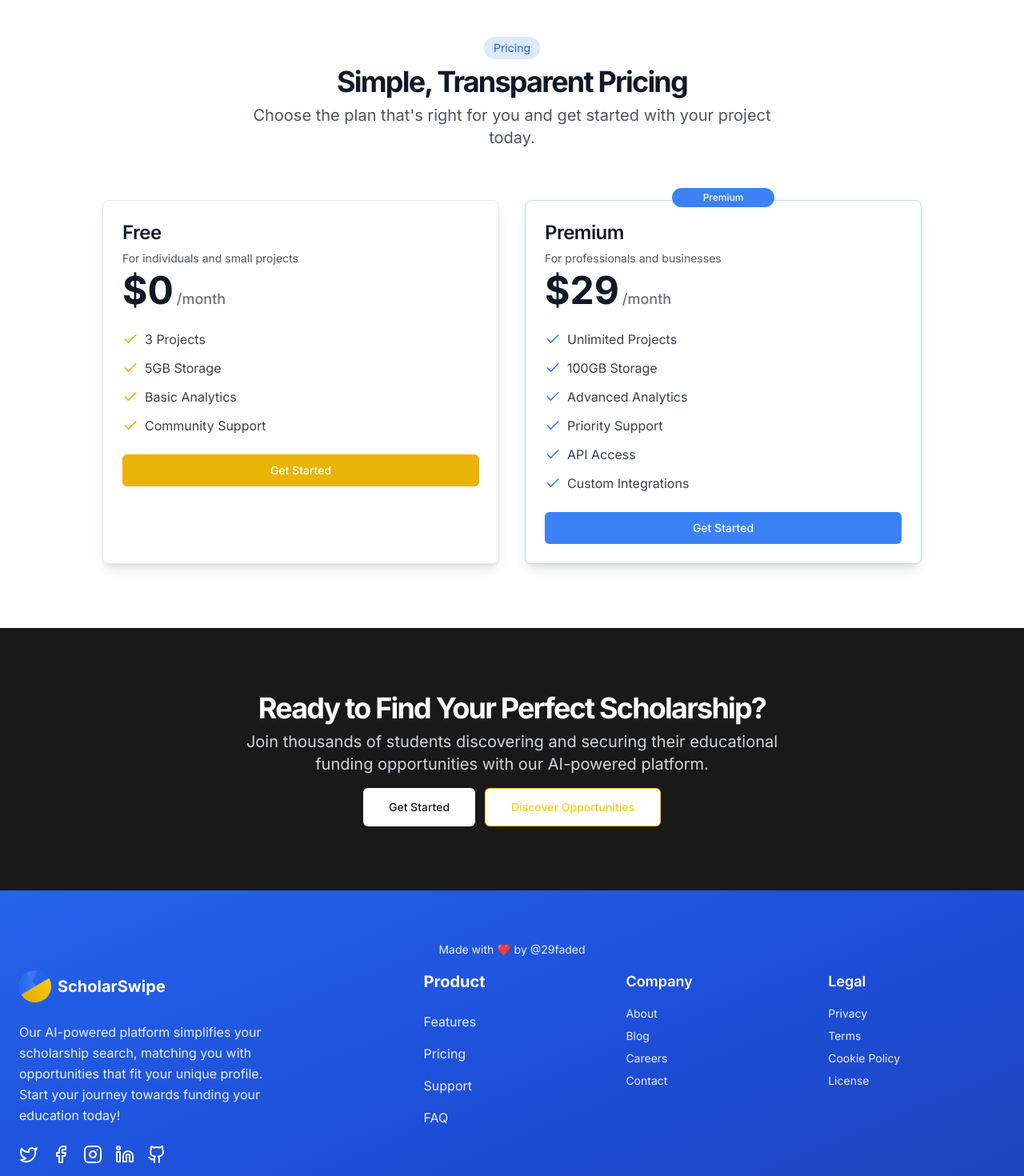
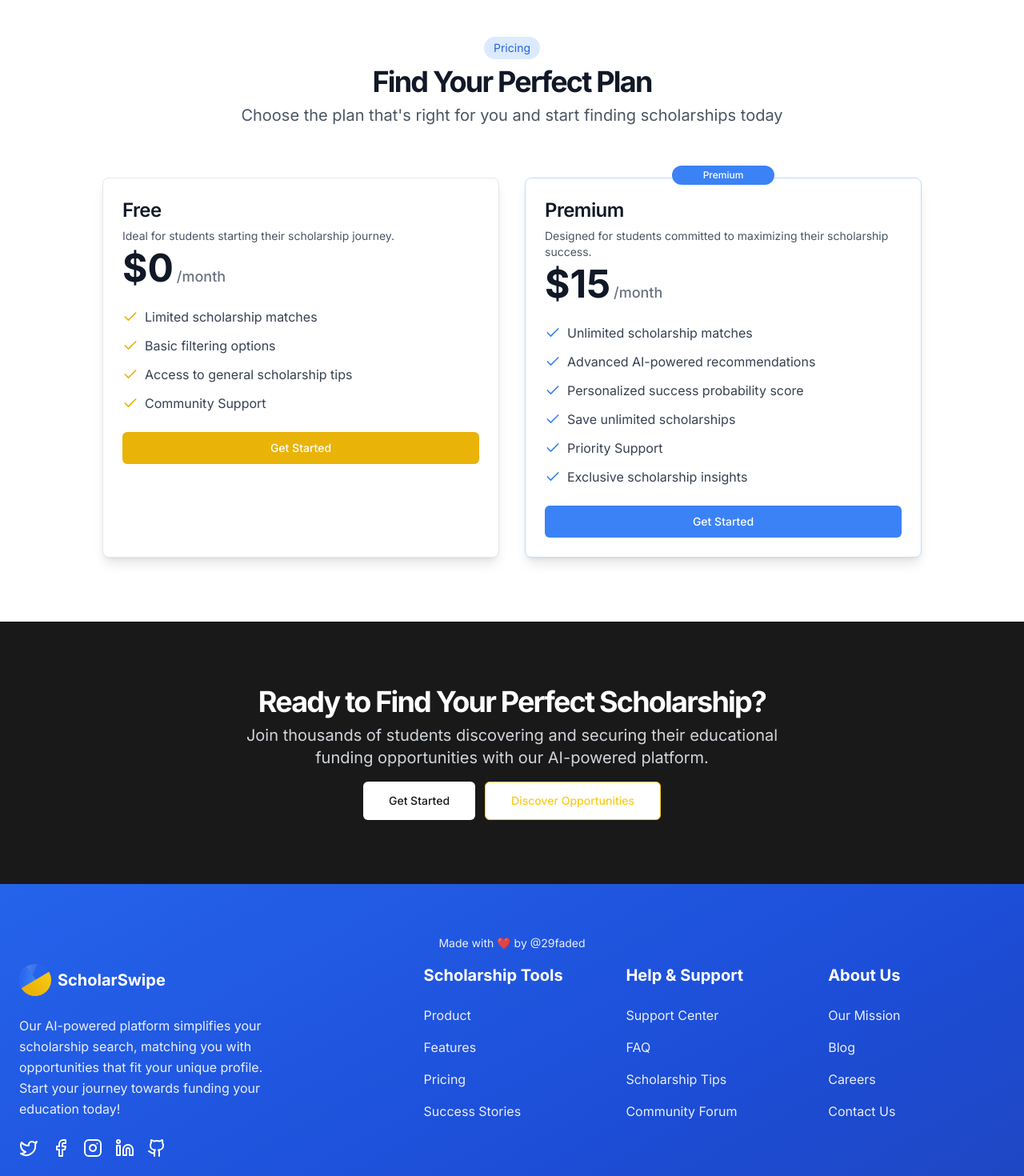
Before and after one commit to edieyelovesye/scholarswipe, a Next.js app: page / in a window 1280 px wide. Shown: the part 1180-2650 px from the top of the page at 80% size. Built offline with nearby package versions, Linux system fonts and the light colour scheme.

Commit message:
NEW COMPONENT

```diff
--- a/components/footer.tsx
+++ b/components/footer.tsx
@@ -69,8 +69,13 @@ export function Footer() {
             </div>
           </div>
           <div>
-            <h3 className="text-xl font-bold text-white mb-6">Product</h3>
+            <h3 className="text-xl font-bold text-white mb-6">Scholarship Tools</h3>
             <ul className="space-y-4 text-base">
+              <li>
+                <Link href="/coming-soon" className="text-white/90 hover:text-yellow-400 transition-colors duration-200 inline-block transform hover:translate-x-1">
+                  Product
+                </Link>
+              </li>
               <li>
                 <Link href="/coming-soon" className="text-white/90 hover:text-yellow-400 transition-colors duration-200 inline-block transform hover:translate-x-1">
                   Features
@@ -83,7 +88,17 @@ export function Footer() {
               </li>
               <li>
                 <Link href="/coming-soon" className="text-white/90 hover:text-yellow-400 transition-colors duration-200 inline-block transform hover:translate-x-1">
-                  Support
+                  Success Stories
+                </Link>
+              </li>
+            </ul>
+          </div>
+          <div>
+            <h3 className="text-xl font-bold text-white mb-6">Help & Support</h3>
+            <ul className="space-y-4 text-base">
+              <li>
+                <Link href="/coming-soon" className="text-white/90 hover:text-yellow-400 transition-colors duration-200 inline-block transform hover:translate-x-1">
+                  Support Center
                 </Link>
               </li>
               <li>
@@ -91,14 +106,24 @@ export function Footer() {
                   FAQ
                 </Link>
               </li>
+              <li>
+                <Link href="/coming-soon" className="text-white/90 hover:text-yellow-400 transition-colors duration-200 inline-block transform hover:translate-x-1">
+                  Scholarship Tips
+                </Link>
+              </li>
+              <li>
+                <Link href="/coming-soon" className="text-white/90 hover:text-yellow-400 transition-colors duration-200 inline-block transform hover:translate-x-1">
+                  Community Forum
+                </Link>
+              </li>
             </ul>
           </div>
           <div>
-            <h3 className="text-lg font-semibold text-white">Company</h3>
-            <ul className="mt-4 space-y-2 text-sm">
+            <h3 className="text-xl font-bold text-white mb-6">About Us</h3>
+            <ul className="space-y-4 text-base">
               <li>
                 <Link href="/coming-soon" className="text-white/90 hover:text-yellow-400 transition-colors duration-200 inline-block transform hover:translate-x-1">
-                  About
+                  Our Mission
                 </Link>
               </li>
               <li>
@@ -113,7 +138,7 @@ export function Footer() {
               </li>
               <li>
                 <Link href="/coming-soon" className="text-white/90 hover:text-yellow-400 transition-colors duration-200 inline-block transform hover:translate-x-1">
-                  Contact
+                  Contact Us
                 </Link>
               </li>
             </ul>
--- a/components/pricing-section.tsx
+++ b/components/pricing-section.tsx
@@ -10,10 +10,10 @@ export function PricingSection() {
           <div className="space-y-2 max-w-3xl">
             <div className="inline-block rounded-full bg-blue-100 px-3 py-1 text-sm text-blue-600">Pricing</div>
             <h2 className="text-3xl font-bold tracking-tighter text-gray-900 md:text-4xl">
-              Simple, Transparent Pricing
+              Find Your Perfect Plan
             </h2>
             <p className="mx-auto max-w-[700px] text-xl text-gray-600">
-              Choose the plan that's right for you and get started with your project today.
+              Choose the plan that's right for you and start finding scholarships today
             </p>
           </div>
         </div>
@@ -21,7 +21,7 @@ export function PricingSection() {
           <Card className="bg-white border-gray-200 text-gray-900 shadow-lg">
             <CardHeader>
               <CardTitle className="text-2xl">Free</CardTitle>
-              <CardDescription className="text-gray-600">For individuals and small projects</CardDescription>
+              <CardDescription className="text-gray-600">Ideal for students starting their scholarship journey.</CardDescription>
               <div className="mt-4 flex items-baseline text-5xl font-bold">
                 $0<span className="ml-1 text-lg font-medium text-gray-500">/month</span>
               </div>
@@ -30,15 +30,15 @@ export function PricingSection() {
               <ul className="space-y-3">
                 <li className="flex items-center">
                   <Check className="mr-2 h-5 w-5 text-yellow-500" />
-                  <span className="text-gray-700">3 Projects</span>
+                  <span className="text-gray-700">Limited scholarship matches</span>
                 </li>
                 <li className="flex items-center">
                   <Check className="mr-2 h-5 w-5 text-yellow-500" />
-                  <span className="text-gray-700">5GB Storage</span>
+                  <span className="text-gray-700">Basic filtering options</span>
                 </li>
                 <li className="flex items-center">
                   <Check className="mr-2 h-5 w-5 text-yellow-500" />
-                  <span className="text-gray-700">Basic Analytics</span>
+                  <span className="text-gray-700">Access to general scholarship tips</span>
                 </li>
                 <li className="flex items-center">
                   <Check className="mr-2 h-5 w-5 text-yellow-500" />
@@ -56,24 +56,28 @@ export function PricingSection() {
             </div>
             <CardHeader>
               <CardTitle className="text-2xl">Premium</CardTitle>
-              <CardDescription className="text-gray-600">For professionals and businesses</CardDescription>
+              <CardDescription className="text-gray-600">Designed for students committed to maximizing their scholarship success.</CardDescription>
               <div className="mt-4 flex items-baseline text-5xl font-bold">
-                $29<span className="ml-1 text-lg font-medium text-gray-500">/month</span>
+                $15<span className="ml-1 text-lg font-medium text-gray-500">/month</span>
               </div>
             </CardHeader>
             <CardContent>
               <ul className="space-y-3">
                 <li className="flex items-center">
                   <Check className="mr-2 h-5 w-5 text-blue-500" />
-                  <span className="text-gray-700">Unlimited Projects</span>
+                  <span className="text-gray-700">Unlimited scholarship matches</span>
                 </li>
                 <li className="flex items-center">
                   <Check className="mr-2 h-5 w-5 text-blue-500" />
-                  <span className="text-gray-700">100GB Storage</span>
+                  <span className="text-gray-700">Advanced AI-powered recommendations</span>
                 </li>
                 <li className="flex items-center">
                   <Check className="mr-2 h-5 w-5 text-blue-500" />
-                  <span className="text-gray-700">Advanced Analytics</span>
+                  <span className="text-gray-700">Personalized success probability score</span>
+                </li>
+                <li className="flex items-center">
+                  <Check className="mr-2 h-5 w-5 text-blue-500" />
+                  <span className="text-gray-700">Save unlimited scholarships</span>
                 </li>
                 <li className="flex items-center">
                   <Check className="mr-2 h-5 w-5 text-blue-500" />
@@ -81,11 +85,7 @@ export function PricingSection() {
                 </li>
                 <li className="flex items-center">
                   <Check className="mr-2 h-5 w-5 text-blue-500" />
-                  <span className="text-gray-700">API Access</span>
-                </li>
-                <li className="flex items-center">
-                  <Check className="mr-2 h-5 w-5 text-blue-500" />
-                  <span className="text-gray-700">Custom Integrations</span>
+                  <span className="text-gray-700">Exclusive scholarship insights</span>
                 </li>
               </ul>
             </CardContent>
```
